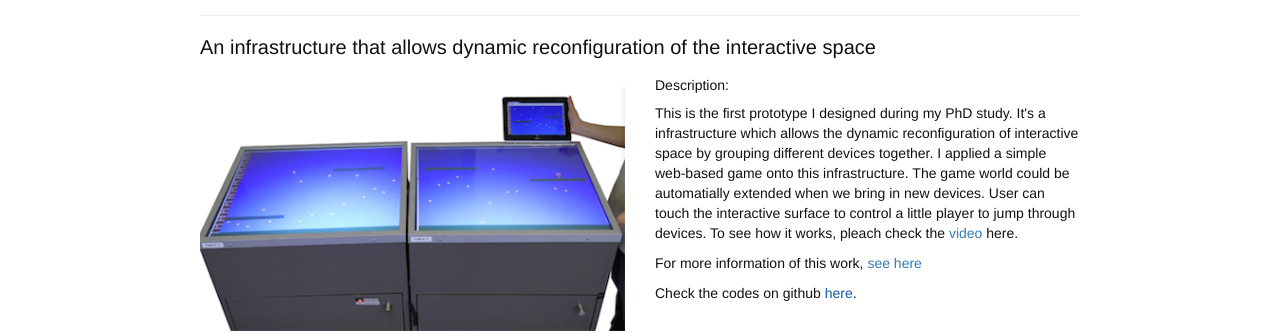
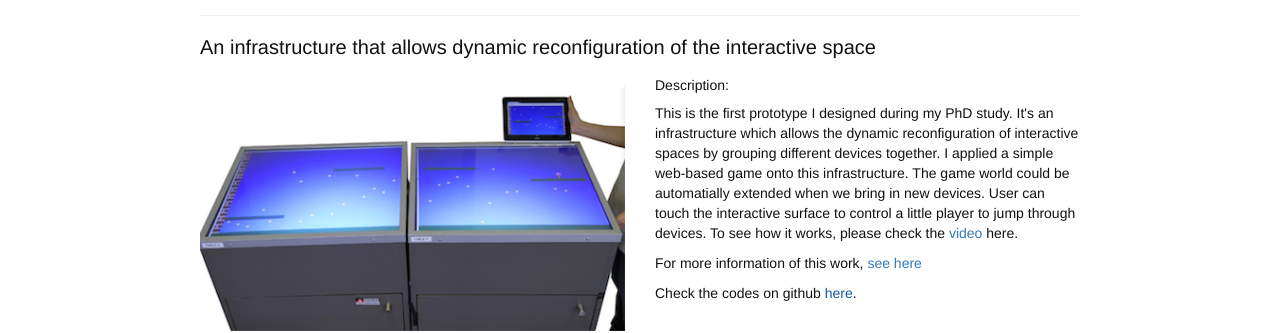
Before and after one commit to InsaLili/insalili.github.io, a Jekyll site: the page built from pages/research.md, in a window 1280 px wide. Shown: the part 496-829 px from the top of the page. Built offline with Jekyll 4.4.1, drawn with Linux system fonts in a browser that asks for light colours.

Commit message:
add contents

```diff
--- a/pages/research.md
+++ b/pages/research.md
@@ -19,7 +19,7 @@
 			</div>
 			<div class="col-md-6">
 				<h5>Description:</h5>
-				<p>This is the first prototype I designed during my PhD study. It's a infrastructure which allows the dynamic reconfiguration of interactive space by grouping different devices together. I applied a simple web-based game onto this infrastructure. The game world could be automatially extended when we bring in new devices. User can touch the interactive surface to control a little player to jump through devices. To see how it works, pleach check the <a target="_blank" href="https://youtu.be/A-14eEVYPoM">video</a> here.</p>
+				<p>This is the first prototype I designed during my PhD study. It's an infrastructure which allows the dynamic reconfiguration of interactive spaces by grouping different devices together. I applied a simple web-based game onto this infrastructure. The game world could be automatially extended when we bring in new devices. User can touch the interactive surface to control a little player to jump through devices. To see how it works, please check the <a target="_blank" href="https://youtu.be/A-14eEVYPoM">video</a> here.</p>
 				<p>For more information of this work, <a target="_blank" href="http://dl.acm.org/citation.cfm?id=2669548">see here</a></p>
 				<p>Check the codes on github <a href="">here</a>.</p>
 			</div>
```
